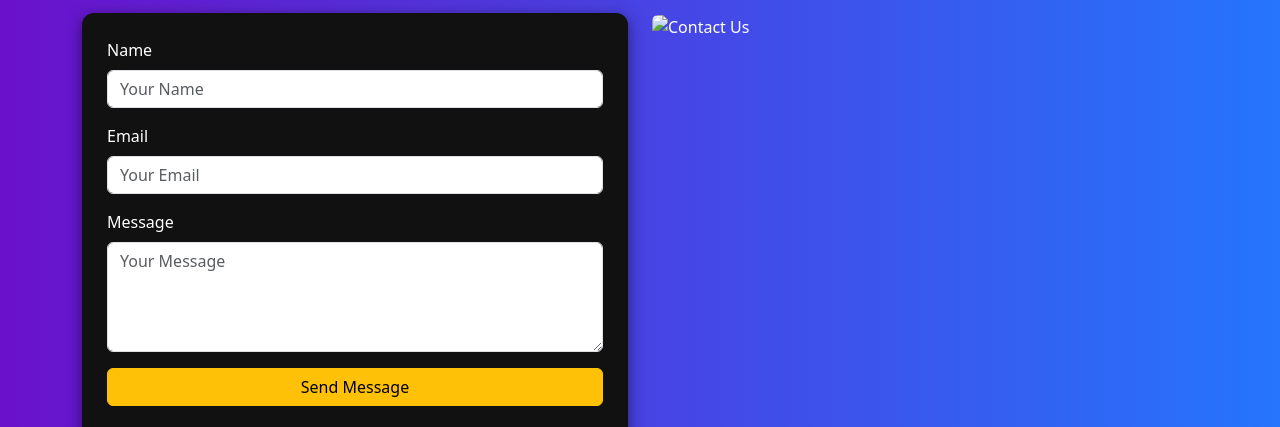
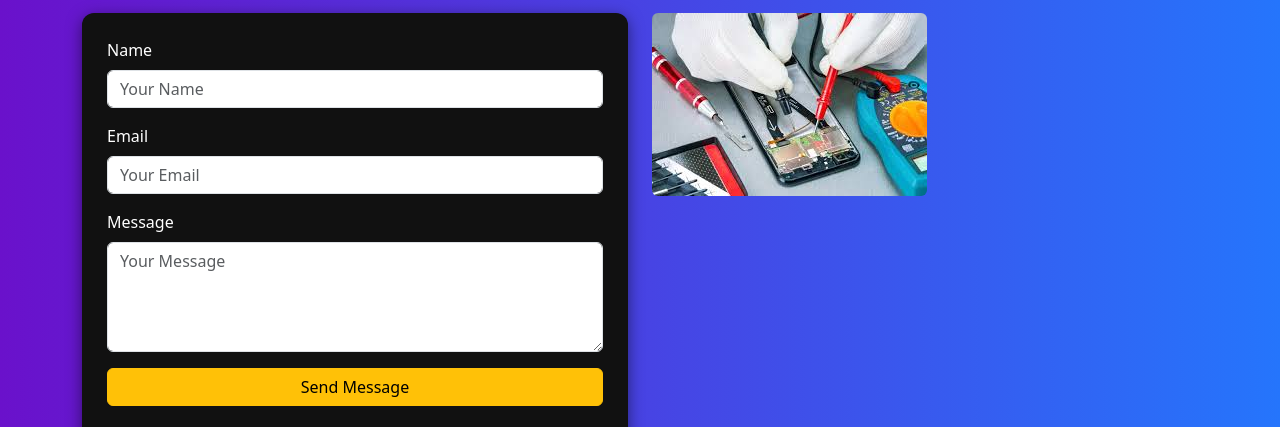
Before and after one commit to khanmodel22-max/NEW-PROJECT, a plain HTML site: page index.html in a window 1280 px wide. Shown: the part 2083-2510 px from the top of the page. Drawn offline with nearby package versions, Linux system fonts and the light colour scheme; files whose address does not match are found by name.

Commit message:
Update index.html

```diff
--- a/index.html
+++ b/index.html
@@ -227,7 +227,7 @@
           </div>
         </div>
       </div>
-      <div class="col-md-6"><img src="Images/mobile repairing.jpg" class="img-fluid rounded" alt="Contact Us"></div>
+      <div class="col-md-6"><img src="mobile repairing.jpg" class="img-fluid rounded" alt="Contact Us"></div>
     </div>
 
     <div class="text-center mt-5">
```
